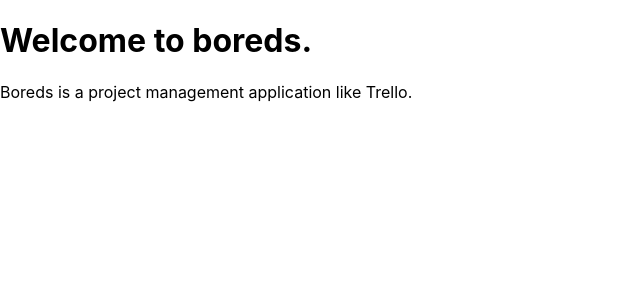
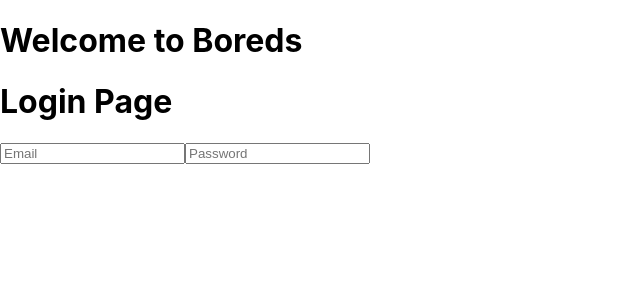
Before and after one commit to AdiPat/boreds, a React (Create React App) app: page /login in a window 1280 px wide. Shown: the top 300 px of the page, without its empty margins (0-640 px from the left). Built offline with nearby package versions, Linux system fonts and the light colour scheme.

Commit message:
Add Login page

```diff
--- a/src/App.js
+++ b/src/App.js
@@ -1,11 +1,17 @@
+import { BrowserRouter as Router, Switch, Route, Link } from "react-router-dom";
+import { LoginPage } from "./login/LoginPage";
 import "./App.css";
 
 function App() {
   return (
-    <div>
-      <h1>Welcome to boreds.</h1>
-      <p>Boreds is a project management application like Trello.</p>
-    </div>
+    <Router>
+      <h1>Welcome to Boreds</h1>
+      <Switch>
+        <Route exact path="/login">
+          <LoginPage />
+        </Route>
+      </Switch>
+    </Router>
   );
 }
 
--- /dev/null
+++ b/src/login/LoginPage.js
@@ -0,0 +1,15 @@
+import React from "react";
+
+class LoginPage extends React.Component {
+  render() {
+    return (
+      <div>
+        <h1>Login Page</h1>
+        <input type="text" placeholder="Email" />
+        <input type="password" placeholder="Password" />
+      </div>
+    );
+  }
+}
+
+export { LoginPage };
```
